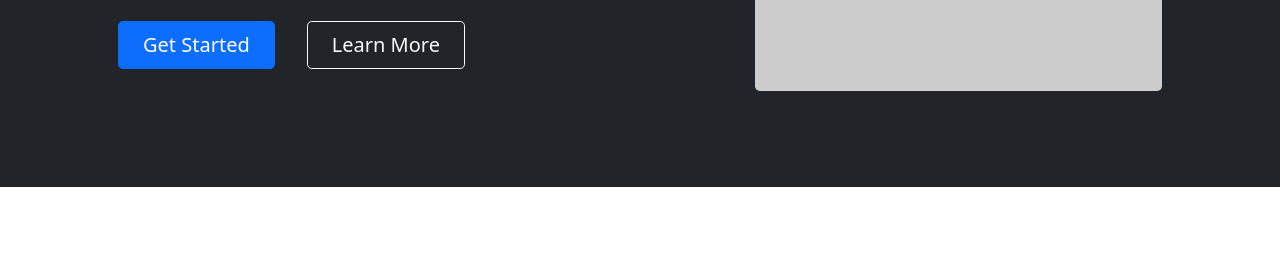
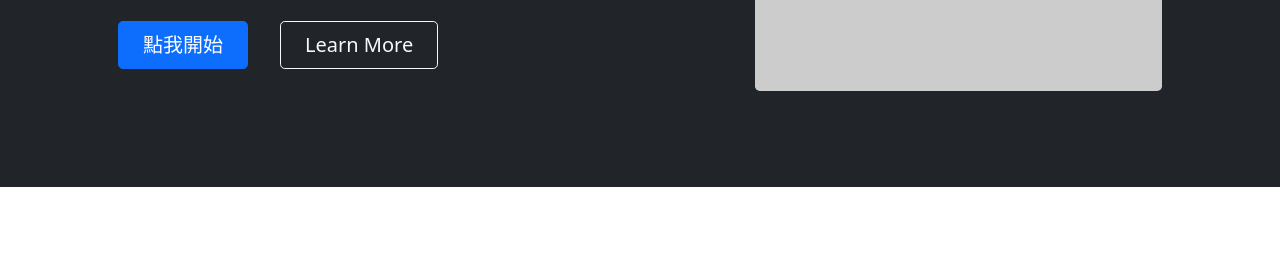
Before and after one commit to guitimliu/clut_git_advance2023, a plain HTML site: page index.html in a window 1280 px wide. Shown: the part 332-590 px from the top of the page. Drawn offline with nearby package versions, Linux system fonts and the light colour scheme; placeholder pictures from the web are drawn by us.

Commit message:
update start buttun text

```diff
--- a/index.html
+++ b/index.html
@@ -54,7 +54,7 @@
                                 <h1 class="display-5 fw-bolder text-white mb-2">Home</h1>
                                 <p class="lead fw-normal text-white-50 mb-4">Quickly design and customize responsive mobile-first sites with Bootstrap, the world’s most popular front-end open source toolkit!</p>
                                 <div class="d-grid gap-3 d-sm-flex justify-content-sm-center justify-content-xl-start">
-                                    <a class="btn btn-primary btn-lg px-4 me-sm-3" href="#features">Get Started</a>
+                                    <a class="btn btn-primary btn-lg px-4 me-sm-3" href="#features">點我開始</a>
                                     <a class="btn btn-outline-light btn-lg px-4" href="#!">Learn More</a>
                                 </div>
                             </div>
```
